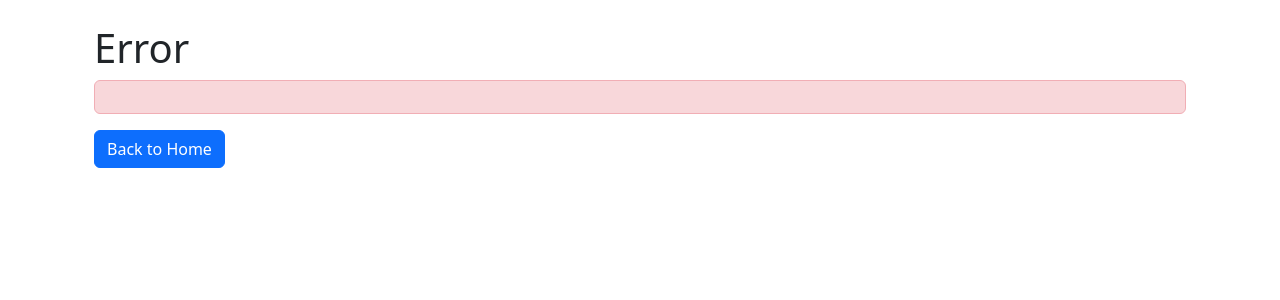
After one commit to spothao/flask_stock_app, a Flask app: template templates/error.html in a window 1280 px wide. The commit adds this page. Shown: the top 300 px of the page. Run offline with Flask 3, Linux system fonts and the light colour scheme; the template is opened without the code that fills it, so the values that code supplies are empty; some libraries are stand-ins or nearby versions.

Commit message:
ai fix 3

```diff
--- /dev/null
+++ b/templates/error.html
@@ -0,0 +1,10 @@
+{% extends 'base.html' %}
+{% block content %}
+    <div class="container mt-4">
+        <h1>Error</h1>
+        <div class="alert alert-danger">
+            {{ message }}
+        </div>
+        <a href="{{ url_for('index') }}" class="btn btn-primary">Back to Home</a>
+    </div>
+{% endblock %}
--- a/templates/index.html
+++ b/templates/index.html
@@ -3,7 +3,7 @@
     <div class="container mt-4">
         <h1>KLSE Stock Scorer ({{ total_stocks if total_stocks else stocks|length }} Stocks)</h1>
         <p>Current Date: September 25, 2025</p>
-        <form method="post" action="{{ url_for('refresh') }}" class="mb-3" style="display: inline;">
+        <form method="post" action="{{ url_for('start_refresh') }}" class="mb-3" style="display: inline;">
             <button type="submit" class="btn btn-primary">Refresh All Data & Scores</button>
         </form>
         <form method="post" action="{{ url_for('retry_failed') }}" class="mb-3" style="display: inline; margin-left: 10px;">
```
